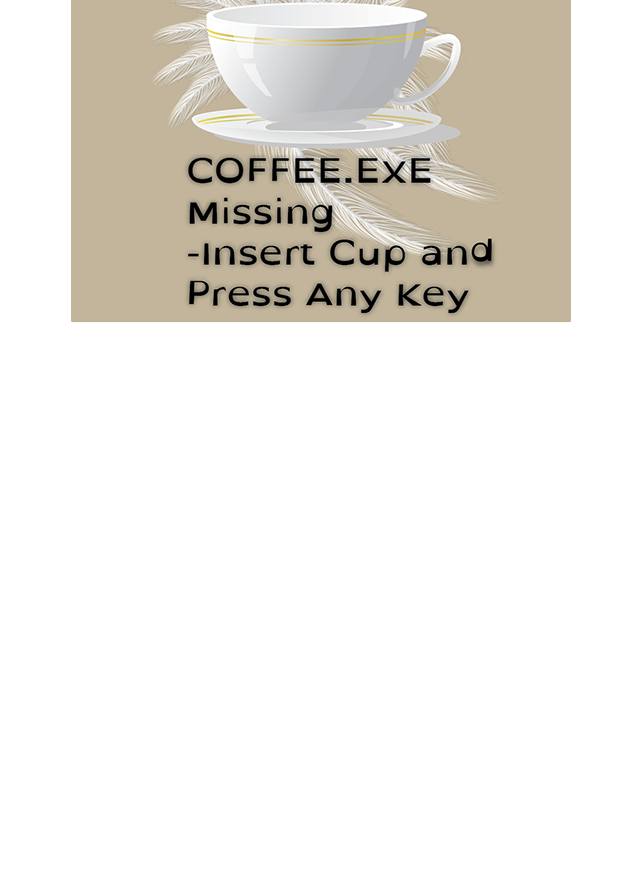
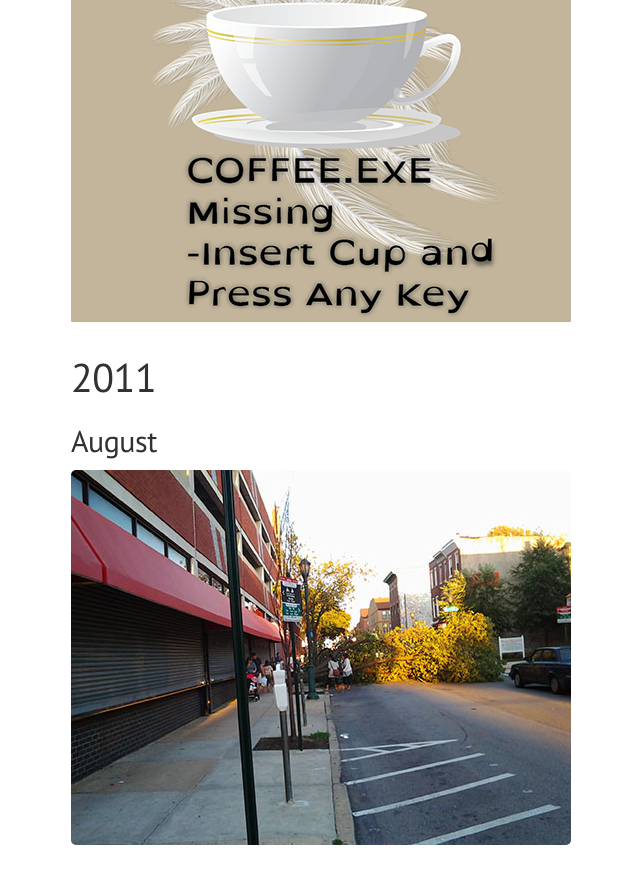
Before and after one commit to indexcosmos/indexcosmos.github.io, a Jekyll site: the page built from portfolio.md, in a window 1280 px wide and 900 px high, scrolled down 9827 px. Shown: the top 884 px of the window, without its empty margins (209-849 px from the left). Built offline with Jekyll 4.4.1, drawn with Linux system fonts in a browser that asks for light colours; Markdown is read by kramdown in place of the engine named in the settings; before the commit the page ends 10232 px from its top, so only the background shows below that.

Commit message:
update file

```diff
--- a/portfolio.md
+++ b/portfolio.md
@@ -81,3 +81,9 @@ title: Portfolio
 ![Sloth]({{ https://github.com/indexcosmos/indexcosmos.github.io/blob/master/public/images/portfolio/2012.04.06%20solth.jpg }}/public/images/portfolio/2012.04.06 solth.jpg)
 
 ![Koffie]({{ https://github.com/indexcosmos/indexcosmos.github.io/blob/master/public/images/portfolio/2012.04.04%20coffee%20exe.png }}/public/images/portfolio/2012.04.04 coffee exe.png)
+
+# 2011
+
+## August
+
+![Hurricane Irene]({{ https://github.com/indexcosmos/indexcosmos.github.io/blob/master/public/images/portfolio/2011-08-28%20hurricane%20irene.jpg }}/public/images/portfolio/2011-08-28 hurricane irene.jpg)
```
